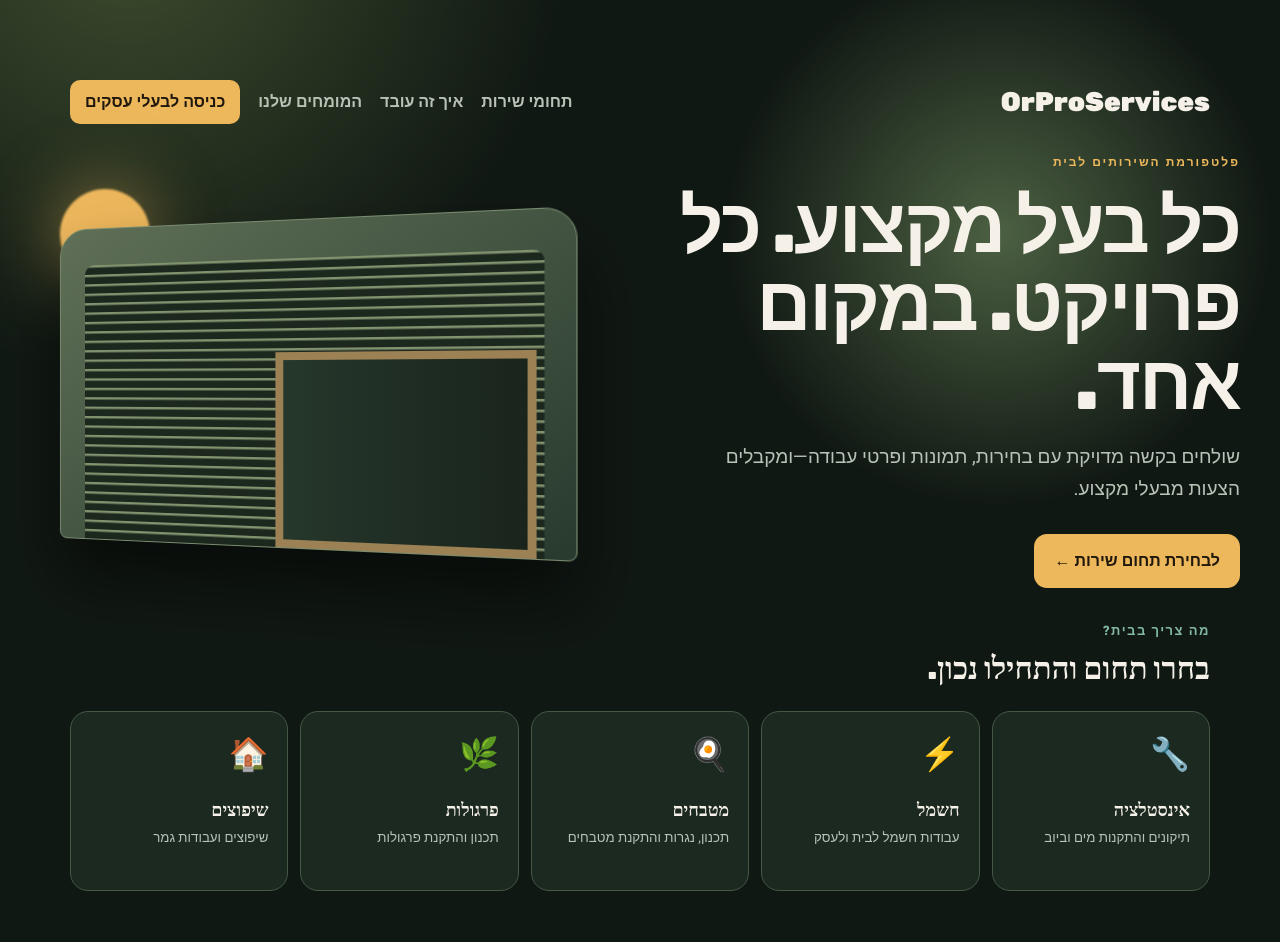
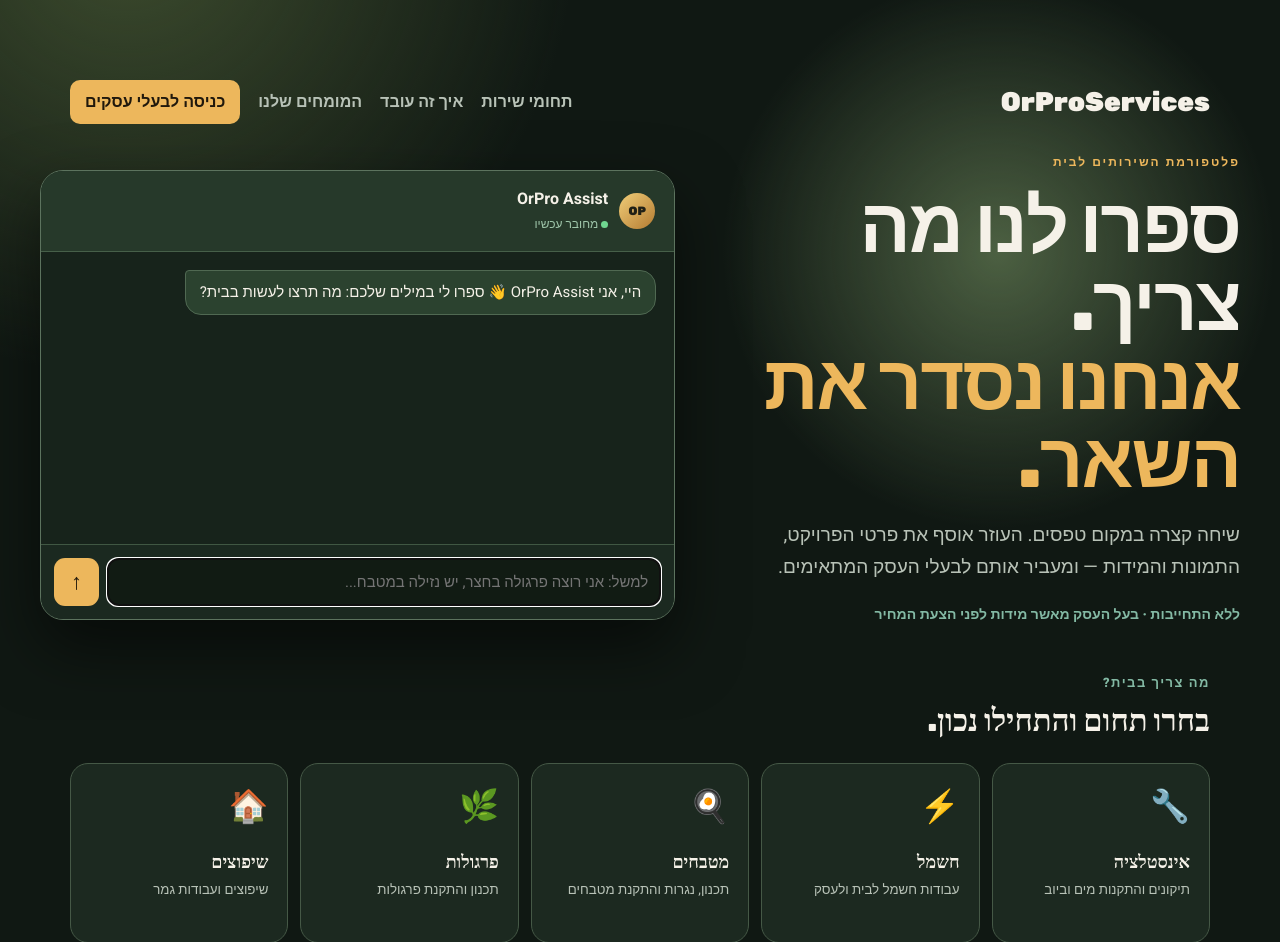
Before and after one commit to OreliAlush/testorandnaor, a Django app: page / in a window 1280 px wide. Shown: the top 942 px of the page. Run offline with Django 5.2, Linux system fonts and the light colour scheme; data comes from the database, SQL or seed files in the repository; data that the repository does not hold is empty.

Commit message:
Add free-text assistant chat to homepage

```diff
--- a/planner/static/planner/home.css
+++ b/planner/static/planner/home.css
@@ -70,6 +70,109 @@ body.home {
   position: relative;
   z-index: 1;
 }
+.assistant-layout {
+  grid-template-columns: 0.9fr 1.1fr;
+}
+.assistant-copy h1 {
+  font-size: clamp(39px, 5vw, 65px);
+}
+.assistant-note {
+  color: var(--mint) !important;
+  font-size: 14px !important;
+  font-weight: 800;
+}
+.assistant-chat {
+  min-height: 450px;
+  display: flex;
+  flex-direction: column;
+  background: #17231b;
+  border: 1px solid #5c735e;
+  border-radius: 23px;
+  box-shadow: 0 28px 65px #0008;
+  overflow: hidden;
+}
+.assistant-head {
+  display: flex;
+  align-items: center;
+  gap: 11px;
+  padding: 16px 19px;
+  background: #26392a;
+  border-bottom: 1px solid #465f49;
+}
+.assistant-head b { display: block; }
+.assistant-head small { color: #9fc6aa; font-size: 12px; }
+.assistant-head i { display: inline-block; width: 7px; height: 7px; border-radius: 50%; background: #70d690; }
+.assistant-avatar {
+  display: grid;
+  place-items: center;
+  width: 36px;
+  height: 36px;
+  border-radius: 50%;
+  background: linear-gradient(135deg, #f0cd78, #b47c32);
+  color: #202016;
+  font: 900 12px Rubik, Arial;
+}
+.assistant-messages {
+  flex: 1;
+  min-height: 270px;
+  max-height: 360px;
+  overflow-y: auto;
+  padding: 18px;
+  display: flex;
+  flex-direction: column;
+  gap: 10px;
+}
+.assistant-bubble {
+  max-width: 88%;
+  padding: 11px 14px;
+  border-radius: 16px;
+  line-height: 1.45;
+  font-size: 15px;
+}
+.assistant-bubble.bot {
+  align-self: flex-start;
+  background: #2b422f;
+  border: 1px solid #506952;
+  border-radius: 4px 16px 16px 16px;
+}
+.assistant-bubble.customer {
+  align-self: flex-end;
+  background: #d9a94f;
+  color: #20170a;
+  border-radius: 16px 4px 16px 16px;
+  font-weight: 700;
+}
+.assistant-compose {
+  display: flex;
+  gap: 8px;
+  padding: 13px;
+  border-top: 1px solid #405743;
+  background: #1b2920;
+}
+.assistant-compose input {
+  flex: 1;
+  min-width: 0;
+  border: 1px solid #566c58;
+  border-radius: 11px;
+  padding: 12px;
+  background: #111b13;
+  color: var(--cream);
+  font: 15px Heebo, Arial;
+}
+.assistant-compose button {
+  width: 45px;
+  border: 0;
+  border-radius: 11px;
+  background: var(--gold);
+  color: #251b0d;
+  font: 900 22px Arial;
+  cursor: pointer;
+}
+.assistant-upload { padding: 14px 18px; background: #213124; border-top: 1px solid #405743; }
+.assistant-upload label { display: block; color: var(--cream); font-weight: 800; }
+.assistant-upload input { display: block; width: 100%; margin-top: 8px; color: var(--soft); }
+.assistant-upload small { display: block; margin-top: 6px; color: var(--soft); }
+.assistant-upload button { margin-top: 10px; border: 0; background: transparent; color: #cbd9c9; text-decoration: underline; cursor: pointer; font: 700 13px Heebo, Arial; }
 .kicker {
   display: inline-block;
   color: var(--gold);
@@ -253,6 +356,8 @@ body.home {
   .hero-inner {
     grid-template-columns: 1fr;
   }
+  .assistant-chat { min-height: 430px; }
+  .assistant-copy h1 { font-size: 43px; }
   .visual {
     height: 220px;
   }
--- /dev/null
+++ b/planner/static/planner/home_assistant.js
@@ -0,0 +1,104 @@
+(() => {
+  const form = document.querySelector("#assistant-form");
+  if (!form) return;
+
+  const messages = document.querySelector("#assistant-messages");
+  const input = document.querySelector("#assistant-input");
+  const send = document.querySelector("#assistant-send");
+  const upload = document.querySelector(".assistant-upload");
+  const photos = document.querySelector("#assistant-photos");
+  const skipPhoto = document.querySelector("#assistant-skip-photo");
+  const data = {};
+  const questions = [
+    ["project", "היי, אני OrPro Assist 👋 ספרו לי במילים שלכם: מה תרצו לעשות בבית?", "למשל: אני רוצה פרגולה בחצר, יש נזילה במטבח..."],
+    ["location", "מעולה. באיזו עיר או אזור נמצא הפרויקט?", "עיר או אזור"],
+    ["measurements", "יש לכם מידות משוערות? אפשר לכתוב למשל: 4 על 3, גובה 2.5. אם אין — כתבו 'אין לי'.", "כתבו מידות משוערות או 'אין לי'"],
+    ["photos", "מצוין. עכשיו אפשר לצרף תמונות של השטח. הן יעזרו לבעל העסק להבין את העבודה.", ""],
+    ["name", "איך קוראים לכם?", "שם מלא"],
+    ["phone", "מה מספר הטלפון לחזרה?", "050-1234567"],
+    ["email", "ולסיום, אימייל לקבלת ההצעות? אפשר לכתוב 'דלג'.", "name@example.com"],
+  ];
+  let step = 0;
+
+  const addMessage = (text, type) => {
+    const bubble = document.createElement("div");
+    bubble.className = `assistant-bubble ${type}`;
+    bubble.textContent = text;
+    messages.appendChild(bubble);
+    messages.scrollTop = messages.scrollHeight;
+  };
+  const ask = () => {
+    const [, question, placeholder] = questions[step];
+    addMessage(question, "bot");
+    input.placeholder = placeholder;
+    const photoStep = questions[step][0] === "photos";
+    upload.hidden = !photoStep;
+    input.hidden = photoStep;
+    send.hidden = photoStep;
+    if (photoStep) {
+      photos.focus();
+    } else {
+      input.focus();
+    }
+  };
+  const parseMeasurements = (value) => {
+    const values = value.replace(/,/g, ".").match(/\d+(?:\.\d+)?/g) || [];
+    data.width = values[0] || "";
+    data.length = values[1] || "";
+    data.height = values[2] || "";
+  };
+  const categorySlug = (value) => {
+    const text = value.toLowerCase();
+    if (/פרגול|דק|הצלל/.test(text)) return "pergolas";
+    if (/מטבח|ארון|נגר/.test(text)) return "kitchens";
+    if (/נזיל|צנר|ברז|סתימ|ביוב|אינסטל/.test(text)) return "plumbing";
+    if (/חשמל|שקע|תאור|לוח/.test(text)) return "electricity";
+    return "renovations";
+  };
+  const finish = () => {
+    form.service_type.value = data.project;
+    form.description.value = data.project;
+    form.city.value = data.location;
+    form.address.value = data.location;
+    form.estimated_width.value = data.width;
+    form.estimated_length.value = data.length;
+    form.estimated_height.value = data.height;
+    form.name.value = data.name;
+    form.phone.value = data.phone;
+    form.email.value = data.email === "דלג" ? "" : data.email;
+    form.action = `/שירותים/${categorySlug(data.project)}/`;
+    addMessage("תודה! אני שולח עכשיו את הפרטים לבעלי העסק המתאימים.", "bot");
+    setTimeout(() => form.submit(), 700);
+  };
+  const answer = () => {
+    const value = input.value.trim();
+    if (!value) return;
+    if (questions[step][0] === "phone" && value.replace(/\D/g, "").length < 8) {
+      addMessage("נראה שחסר חלק מהמספר. אפשר לכתוב שוב טלפון מלא?", "bot");
+      return;
+    }
+    data[questions[step][0]] = value;
+    if (questions[step][0] === "measurements") parseMeasurements(value);
+    addMessage(value, "customer");
+    input.value = "";
+    step += 1;
+    if (step < questions.length) ask(); else finish();
+  };
+  send.addEventListener("click", answer);
+  input.addEventListener("keydown", (event) => {
+    if (event.key === "Enter") { event.preventDefault(); answer(); }
+  });
+  photos.addEventListener("change", () => {
+    const count = photos.files.length;
+    data.photos = count;
+    addMessage(count ? `צירפתי ${count} תמונות` : "אין לי תמונות כרגע", "customer");
+    step += 1;
+    ask();
+  });
+  skipPhoto.addEventListener("click", () => {
+    addMessage("אין לי תמונות כרגע", "customer");
+    step += 1;
+    ask();
+  });
+  ask();
+})();
--- a/planner/templates/planner/home.html
+++ b/planner/templates/planner/home.html
@@ -26,17 +26,36 @@
           >
         </div>
       </nav>
-      <div class="hero-inner">
-        <div>
+      <div class="hero-inner assistant-layout">
+        <div class="assistant-copy">
           <span class="kicker">{{ site.home_kicker }}</span>
-          <h1>{{ site.home_title }}</h1>
-          <p>{{ site.home_lead }}</p>
-          <a class="cta" href="#categories">{{ site.home_cta }} ←</a>
+          <h1>ספרו לנו מה צריך.<br /><em>אנחנו נסדר את השאר.</em></h1>
+          <p>שיחה קצרה במקום טפסים. העוזר אוסף את פרטי הפרויקט, התמונות והמידות — ומעביר אותם לבעלי העסק המתאימים.</p>
+          <p class="assistant-note">ללא התחייבות · בעל העסק מאשר מידות לפני הצעת המחיר</p>
         </div>
-        <div class="visual">
-          <i class="orb one"></i><i class="orb two"></i>
-          <div class="house"></div>
-        </div>
+        <form id="assistant-form" class="assistant-chat" method="post" enctype="multipart/form-data">
+          {% csrf_token %}
+          <input type="hidden" name="service_type" />
+          <input type="hidden" name="style" value="נאסף בשיחה עם OrPro Assist" />
+          <input type="hidden" name="description" />
+          <input type="hidden" name="city" />
+          <input type="hidden" name="address" />
+          <input type="hidden" name="estimated_width" />
+          <input type="hidden" name="estimated_length" />
+          <input type="hidden" name="estimated_height" />
+          <input type="hidden" name="measurement_method" value="מידות שנמסרו בשיחה" />
+          <input type="hidden" name="name" />
+          <input type="hidden" name="phone" />
+          <input type="hidden" name="email" />
+          <div class="assistant-head"><span class="assistant-avatar">OP</span><span><b>OrPro Assist</b><small><i></i> מחובר עכשיו</small></span></div>
+          <div id="assistant-messages" class="assistant-messages" aria-live="polite"></div>
+          <div class="assistant-upload" hidden>
+            <label>📷 צרפו תמונות של השטח<input id="assistant-photos" name="measurement_photos" type="file" accept="image/jpeg,image/png,image/webp" capture="environment" multiple /></label>
+            <small>אפשר לצלם מהטלפון או לבחור תמונות קיימות.</small>
+            <button id="assistant-skip-photo" type="button">אין לי תמונה כרגע</button>
+          </div>
+          <div class="assistant-compose"><input id="assistant-input" type="text" autocomplete="off" placeholder="כתבו כאן..." /><button id="assistant-send" type="button" aria-label="שליחה">↑</button></div>
+        </form>
       </div>
     </section>
     <main>
@@ -76,5 +95,6 @@
       </section>
     </main>
     <footer class="footer">{{ site.footer_text }}</footer>
+    <script src="{% static 'planner/home_assistant.js' %}"></script>
   </body>
 </html>
```
